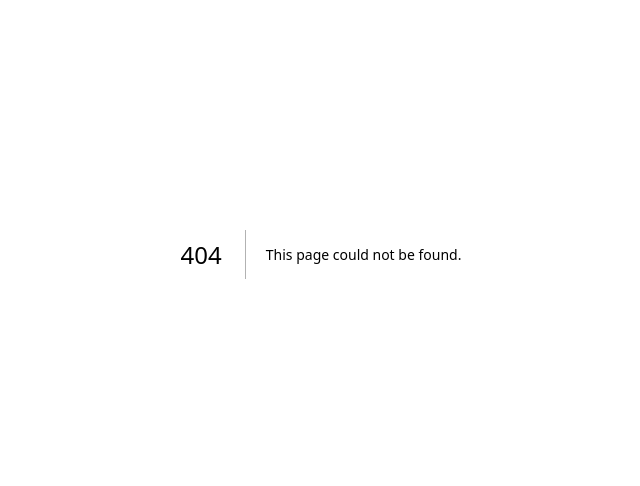
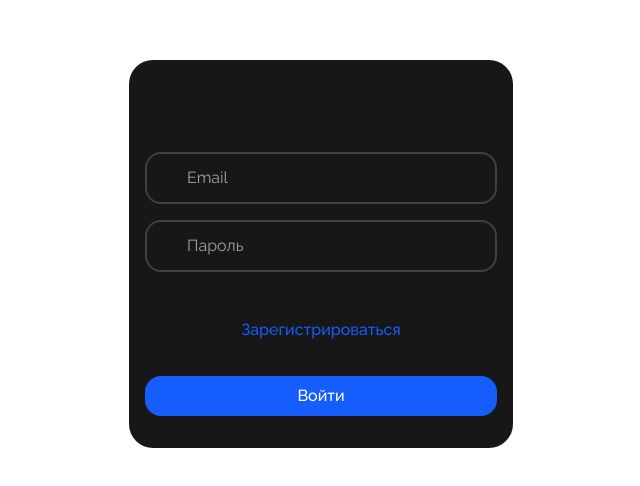
Before and after one commit to incandesc3nce/synchrone, a Next.js app in the folder synchrone/: page /login in a window 1280 px wide. Before the commit this address had no page. Shown: the part 146-632 px from the top of the page, without its empty margins (319-959 px from the left). Built offline with nearby package versions, Linux system fonts and the light colour scheme.

Commit message:
feat: create auth pages

```diff
--- /dev/null
+++ b/synchrone/src/app/(auth)/login/page.tsx
@@ -0,0 +1,31 @@
+'use client';
+
+import {
+  AuthFormWrapper,
+  AuthInputEmail,
+  AuthInputPassword,
+} from '@/components/auth';
+import { SubmitButton, Typography } from '@/components/common';
+import Link from 'next/link';
+
+export default function LoginPage() {
+  return (
+    <main className="flex justify-center items-center h-screen">
+      <AuthFormWrapper title="Вход в аккаунт">
+        <form className="flex flex-col gap-8 w-full">
+          <div className="flex flex-col gap-4">
+            <AuthInputEmail />
+            <AuthInputPassword />
+            <Typography variant="p" className="text-center">
+              Еще не зарегистрированы?{' '}
+              <Link href="/sign-up" className="text-blue-600 font-medium">
+                Зарегистрироваться
+              </Link>
+            </Typography>
+          </div>
+          <SubmitButton>Войти</SubmitButton>
+        </form>
+      </AuthFormWrapper>
+    </main>
+  );
+}
--- /dev/null
+++ b/synchrone/src/app/(auth)/sign-up/page.tsx
@@ -0,0 +1,31 @@
+'use client';
+
+import {
+  AuthFormWrapper,
+  AuthInputEmail,
+  AuthInputPassword,
+} from '@/components/auth';
+import { SubmitButton, Typography } from '@/components/common';
+import Link from 'next/link';
+
+export default function SignUpPage() {
+  return (
+    <main className="flex justify-center items-center h-screen">
+      <AuthFormWrapper title="Регистрация">
+        <form className="flex flex-col gap-8 w-full">
+          <div className="flex flex-col gap-4">
+            <AuthInputEmail />
+            <AuthInputPassword />
+            <Typography variant="p" className="text-center">
+              Уже есть аккаунт?{' '}
+              <Link href="/login" className="text-blue-600 font-medium">
+                Войти
+              </Link>
+            </Typography>
+          </div>
+          <SubmitButton>Зарегистрироваться</SubmitButton>
+        </form>
+      </AuthFormWrapper>
+    </main>
+  );
+}
--- /dev/null
+++ b/synchrone/src/components/auth/AuthFormWrapper.tsx
@@ -0,0 +1,17 @@
+import { ReactNode } from "react";
+import { Typography } from "../common";
+
+export const AuthFormWrapper = ({
+  title,
+  children,
+}: {
+  title: ReactNode;
+  children: ReactNode;
+}) => {
+  return (
+    <div className="flex flex-col items-center p-4 py-8 w-96 mx-auto mx-w-sm space-y-8 bg-neutral-900 rounded-3xl font-raleway">
+      <Typography variant="h4">{title}</Typography>
+      {children}
+    </div>
+  );
+};
--- /dev/null
+++ b/synchrone/src/components/auth/AuthInput.tsx
@@ -0,0 +1,43 @@
+'use client';
+
+import { AuthInputProps } from "@/interfaces/auth";
+
+export const AuthInput = (props: AuthInputProps) => {
+  const {
+    name,
+    type,
+    placeholder,
+    Icon,
+    minLength,
+    maxLength,
+    label,
+    ref,
+    injection,
+  } = props;
+
+  return (
+    <div className="relative">
+      {label && (
+        <label htmlFor={name} className="sr-only">
+          {label}
+        </label>
+      )}
+      <div className="flex items-center relative w-full">
+        <div className="absolute flex items-center h-13 py-3 pl-3 w-full">
+          <Icon size={24} />
+        </div>
+        <input
+          name={name}
+          id={name}
+          type={type}
+          placeholder={placeholder}
+          minLength={minLength}
+          maxLength={maxLength}
+          ref={ref}
+          className="relative w-full p-3 px-10 bg-transparent border-2 border-neutral-700 rounded-2xl outline-none focus:border-blue-600 placeholder:text-neutral-400 transition-colors duration-150"
+        />
+      </div>
+      {injection}
+    </div>
+  );
+};
--- /dev/null
+++ b/synchrone/src/components/auth/AuthInputEmail.tsx
@@ -0,0 +1,16 @@
+import { Mail } from 'lucide-react';
+import { AuthInput } from './AuthInput';
+
+export const AuthInputEmail = () => {
+  return (
+    <AuthInput
+      Icon={Mail}
+      placeholder="Email"
+      type="email"
+      name="email"
+      minLength={3}
+      maxLength={100}
+      label="Email"
+    />
+  );
+};
--- /dev/null
+++ b/synchrone/src/components/auth/AuthInputPassword.tsx
@@ -0,0 +1,28 @@
+'use client';
+
+import { useState } from 'react';
+import { AuthInput } from './AuthInput';
+import { HidePasswordInjection } from './HidePasswordInjection';
+import { KeyRound } from 'lucide-react';
+
+export const AuthInputPassword = () => {
+  const [showPassword, setShowPassword] = useState(false);
+
+  return (
+    <AuthInput
+      Icon={KeyRound}
+      placeholder="Пароль"
+      type={showPassword ? 'text' : 'password'}
+      name="password"
+      minLength={8}
+      maxLength={100}
+      label="Пароль"
+      injection={
+        <HidePasswordInjection
+          showPassword={showPassword}
+          setShowPassword={setShowPassword}
+        />
+      }
+    />
+  );
+};
--- /dev/null
+++ b/synchrone/src/components/auth/HidePasswordInjection.tsx
@@ -0,0 +1,23 @@
+import { EyeOff, Eye } from 'lucide-react';
+import { Dispatch, SetStateAction } from 'react';
+
+interface HidePasswordInjectionProps {
+  showPassword: boolean;
+  setShowPassword: Dispatch<SetStateAction<boolean>>;
+}
+
+export const HidePasswordInjection = (props: HidePasswordInjectionProps) => {
+  const { showPassword, setShowPassword } = props;
+
+  const handleClick = () => {
+    setShowPassword((prev) => !prev);
+  };
+
+  return (
+    <div className="absolute flex items-center py-3 pl-3 border-2 border-transparent border-r-0 rounded-2xl rounded-r-none gap-1 right-3 bottom-0">
+      <button type="button" onClick={handleClick} className="cursor-pointer">
+        {showPassword ? <EyeOff /> : <Eye />}
+      </button>
+    </div>
+  );
+};
--- /dev/null
+++ b/synchrone/src/components/auth/index.ts
@@ -0,0 +1,5 @@
+export * from './AuthFormWrapper';
+export * from './AuthInput';
+export * from './AuthInputPassword';
+export * from './AuthInputEmail';
+export * from './HidePasswordInjection';
--- a/synchrone/src/components/common/index.ts
+++ b/synchrone/src/components/common/index.ts
@@ -1,2 +1,4 @@
 export * from './Header';
 export * from './Typography';
+export * from './SubmitButton';
+export * from './Button';
--- /dev/null
+++ b/synchrone/src/interfaces/auth/index.ts
@@ -0,0 +1 @@
+export * from './AuthInputProps';
```
Also changed, not shown: synchrone/src/interfaces/auth/AuthInputProps.tsx (added, +14 -0 lines).
